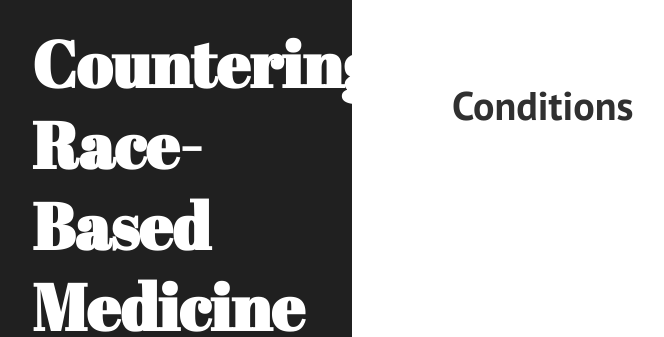
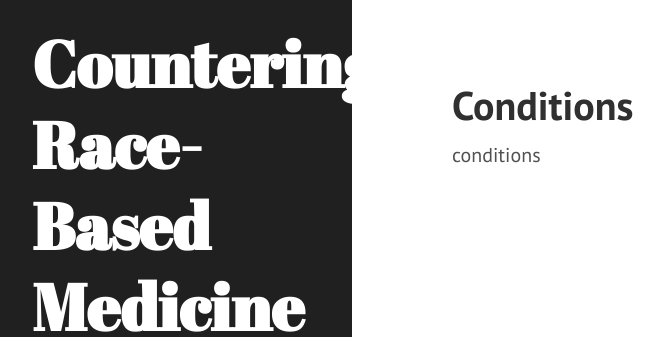
Before and after one commit to ayzhang93/Countering-Race-Based-Medicine, a Jekyll site: the page built from conditions.md, in a window 1280 px wide. Shown: the top 337 px of the page, without its empty margins (8-672 px from the left). Built offline with Jekyll 4.4.1, drawn with Linux system fonts in a browser that asks for light colours.

Commit message:
troubleshoot rendering

```diff
--- a/_layouts/collectionmain.html
+++ b/_layouts/collectionmain.html
@@ -6,7 +6,7 @@ layout: default
   <h1 class="page-title">{{ page.title }}</h1>
   {{ content }}
 
-
+{{ page.info_collection }}
 
 {% assign currcoll = site.collections | where:"label", page.info_collection %}
 {% for item in currcoll.docs %}
--- a/index.html
+++ b/index.html
@@ -6,7 +6,7 @@ title: Home
 
 {% for coll in site.collections %}
   {% if coll.info %}
-  <h1> {{coll.name}} </h1>
+  <h1> {{coll.name}}  {{col.label}}</h1>
   <div class="posts">
     <!-- <ul> -->
     {% for item in coll.docs %}
```
